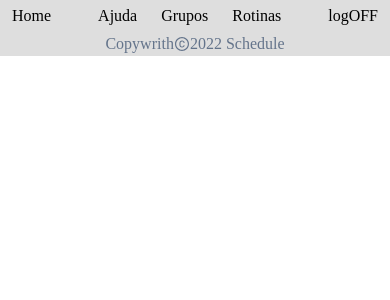
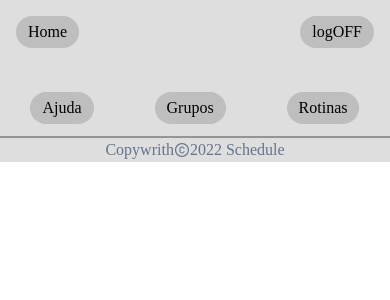
Before and after one commit to Pd-Troia/schedule_vite_tail, a React (Vite) app: page /dashboard in a window 390 px wide. Shown: the top 300 px of the page. Built offline with nearby package versions, Linux system fonts and the light colour scheme; a web font is replaced by a local one.

Commit message:
HeaderDash responsive

```diff
--- a/src/components/layout/DashboardHeader.tsx
+++ b/src/components/layout/DashboardHeader.tsx
@@ -11,17 +11,24 @@ export function DashboardHeader(props: IDashboardHeaderProps) {
         textHoverColor: 'greyWeak',
     }
     return (
-        <div className="flex justify-between bg-greyFooter">
-            <div>
-                <Link to="/">
-                    <HeaderButton textString="Home" colors={colors} />
-                </Link>
+        <div className="flex flex-col bg-greyFooter md:text-2xl border-b-2 border-greyStrong ">
+            <div className="flex flex-row justify-between p-4 md:px-12 md:py-6">
+                <div>
+                    <Link to="/">
+                        <HeaderButton textString="Home" colors={colors} />
+                    </Link>
+                </div>
+                <div>
+                    <Link to="/">
+                        <HeaderButton textString="logOFF" colors={colors} />
+                    </Link>
+                </div>
             </div>
-            <div className="justify-betwee flex">
+            <div className="flex justify-around pt-7 pb-3 md:m-auto  md:w-1/2 lg:w-2/3">
                 <Link to="/dashboard/help">
                     <HeaderButton textString="Ajuda" colors={colors} />
                 </Link>
-                <div className='md:mx-10'>
+                <div className="md:mx-10">
                     <Link to="/dashboard/groups">
                         <HeaderButton textString="Grupos" colors={colors} />
                     </Link>
@@ -30,11 +37,6 @@ export function DashboardHeader(props: IDashboardHeaderProps) {
                     <HeaderButton textString="Rotinas" colors={colors} />
                 </Link>
             </div>
-            <div>
-                <Link to="/">
-                    <HeaderButton textString="logOFF" colors={colors} />
-                </Link>
-            </div>
         </div>
     )
 }
--- a/src/components/layout/HeaderButton.tsx
+++ b/src/components/layout/HeaderButton.tsx
@@ -11,7 +11,7 @@ export interface IHeaderButtonProps {
 }
 
 export function HeaderButton ({colors:{bgColor,textColor,bgHoverColor,textHoverColor},textString}: IHeaderButtonProps) {
-    const cssbutton = `transition delay-50 rounded-full px-3 py-1 bg-${bgColor} text-${textColor} hover:text-${textHoverColor} hover:bg-${bgHoverColor}`
+    const cssbutton = `transition delay-50 rounded-full md:px-6 md:p-2 px-3 py-1 bg-greyMedium text-black hover:text-greyWeak hover:bg-greyStrong`
     return (
         <button className={cssbutton}>
             {textString}
```
